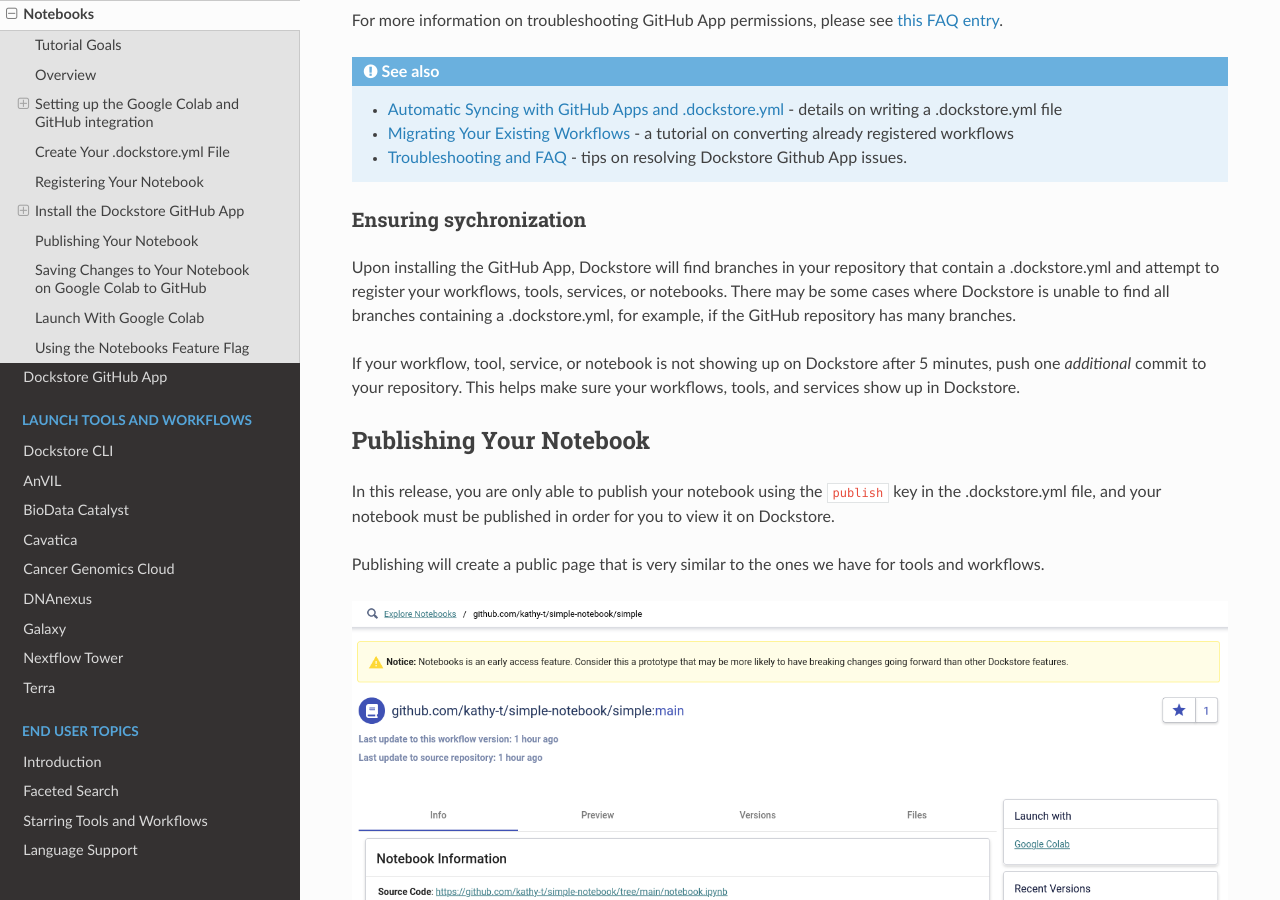
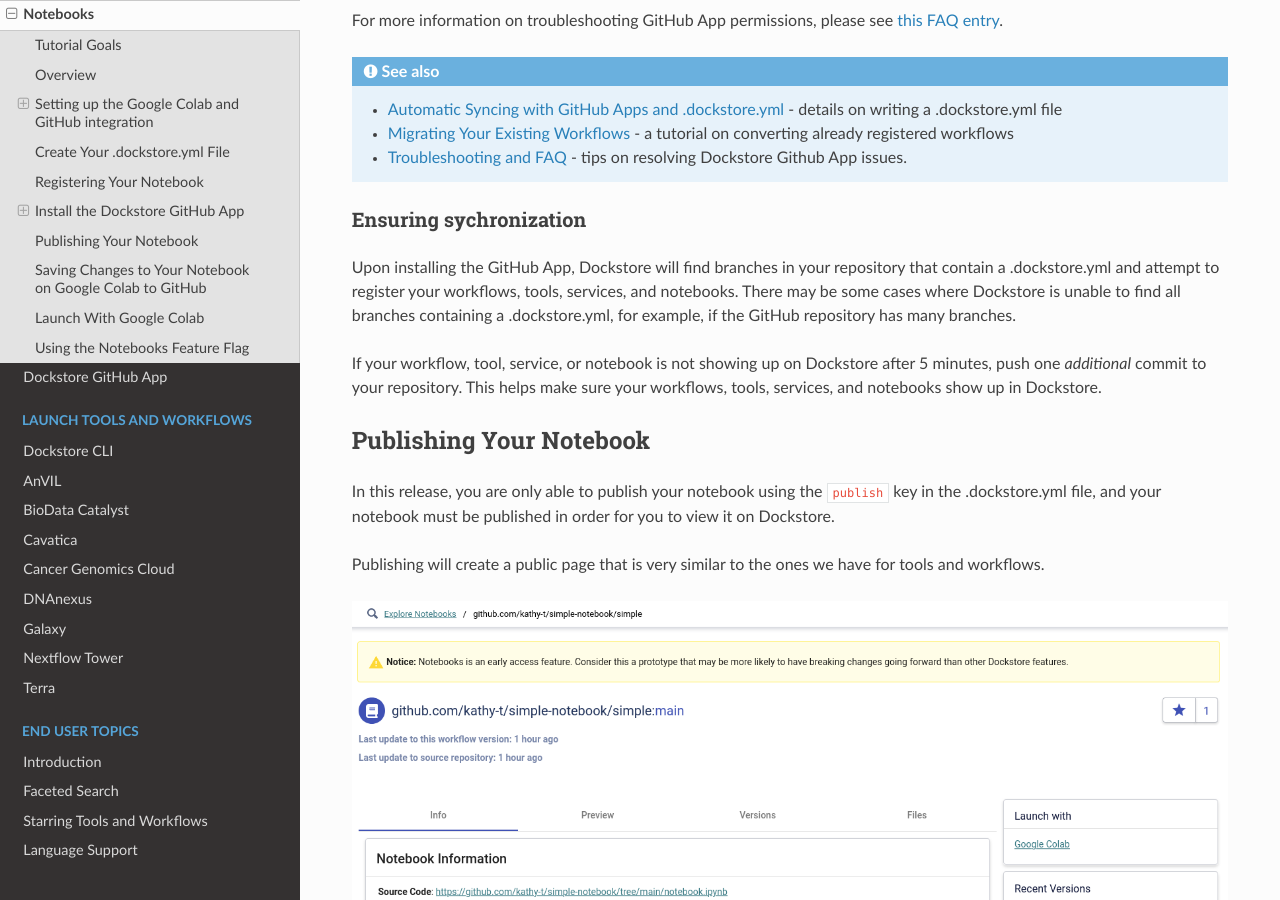
Before and after one commit to dockstore/dockstore-documentation, a Sphinx documentation site: the page built from docs/getting-started/getting-started-with-notebooks.rst, in a window 1280 px wide and 900 px high, scrolled down 8199 px. Built offline with Sphinx 7.4.7 and the Read the Docs theme 2.0.0, drawn with Linux system fonts in a browser that asks for light colours; some of the changed text lies outside the part shown.

Commit message:
PR feedback

```diff
--- a/docs/assets/templates/template.rst
+++ b/docs/assets/templates/template.rst
@@ -46,7 +46,7 @@
     .dockstore.yml templates for registering tools </assets/templates/tools/tools>
     .dockstore.yml templates for registering workflows </assets/templates/workflows/workflows>
     .dockstore.yml templates for registering services </assets/templates/services/services>
-    .dockstore.yml templates for registering services </assets/templates/notebooks/notebooks>
+    .dockstore.yml templates for registering notebooks </assets/templates/notebooks/notebooks>
 
 .. discourse::
     :topic_identifier: 6490
--- a/docs/getting-started/getting-started-with-notebooks.rst
+++ b/docs/getting-started/getting-started-with-notebooks.rst
@@ -30,7 +30,7 @@
 
 To get started, you will need a Google Colab account and a GitHub account.
 
-In your Google Colab account, link your Google Colab account to your GitHub account. Click on the Settings gear icon in the upper right corner, then select GitHub in the dialog box. Click on Authorise with GitHub and authorise Google Colab to access your GitHub account.
+In your Google Colab account, link your Google Colab account to your GitHub account. Click on the Settings gear icon in the upper right corner, then select GitHub in the dialog box. Click on Authorise with GitHub and authorize Google Colab to access your GitHub account.
 
 .. figure:: /assets/images/docs/google-colab-authorize-with-github.png
     :width: 60 %
--- a/docs/getting-started/github-apps/snippet--installation.rst
+++ b/docs/getting-started/github-apps/snippet--installation.rst
@@ -57,6 +57,6 @@
 Ensuring sychronization
 ~~~~~~~~~~~~~~~~~~~~~~~
 
-Upon installing the GitHub App, Dockstore will find branches in your repository that contain a .dockstore.yml and attempt to register your workflows, tools, services, or notebooks. There may be some cases where Dockstore is unable to find all branches containing a .dockstore.yml, for example, if the GitHub repository has many branches.
+Upon installing the GitHub App, Dockstore will find branches in your repository that contain a .dockstore.yml and attempt to register your workflows, tools, services, and notebooks. There may be some cases where Dockstore is unable to find all branches containing a .dockstore.yml, for example, if the GitHub repository has many branches.
 
-If your workflow, tool, service, or notebook is not showing up on Dockstore after 5 minutes, push one *additional* commit to your repository. This helps make sure your workflows, tools, and services show up in Dockstore.
+If your workflow, tool, service, or notebook is not showing up on Dockstore after 5 minutes, push one *additional* commit to your repository. This helps make sure your workflows, tools, services, and notebooks show up in Dockstore.
```
Also changed, not shown: other parts of docs/getting-started/getting-started-with-notebooks.rst (+5 -5 lines).
